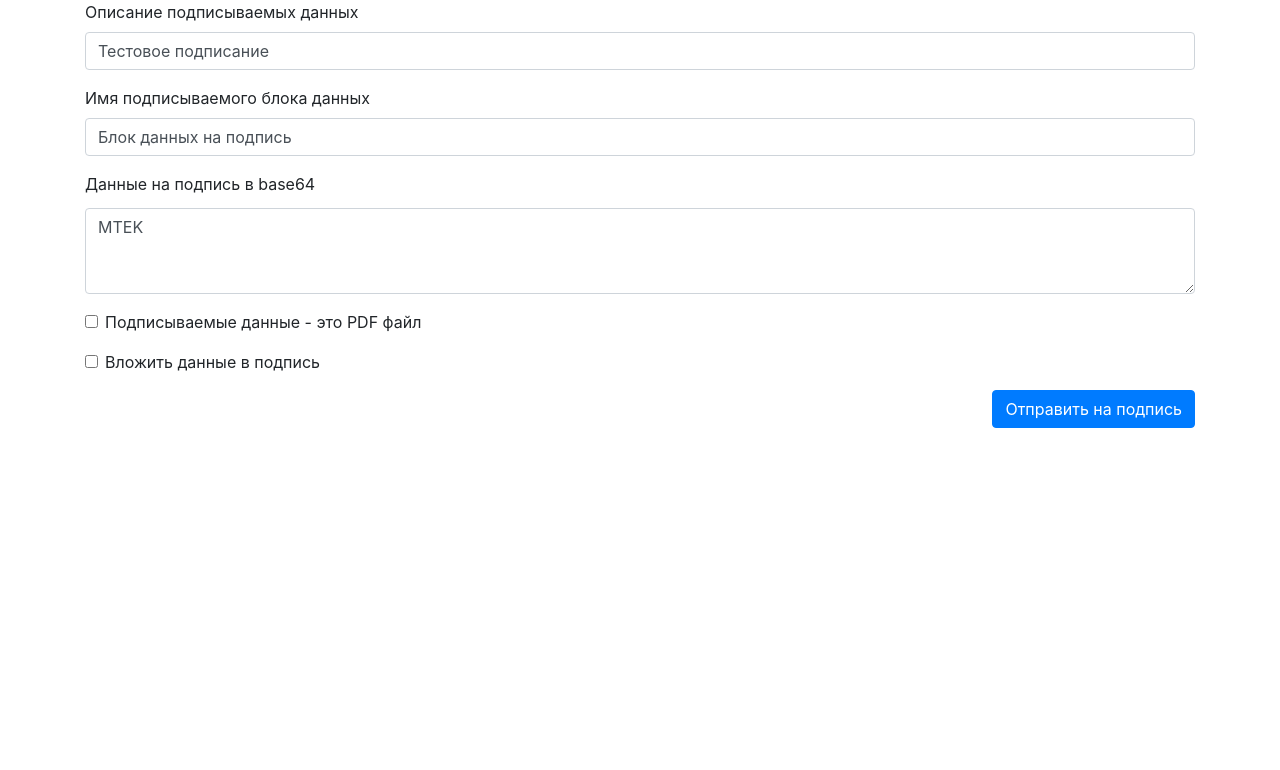
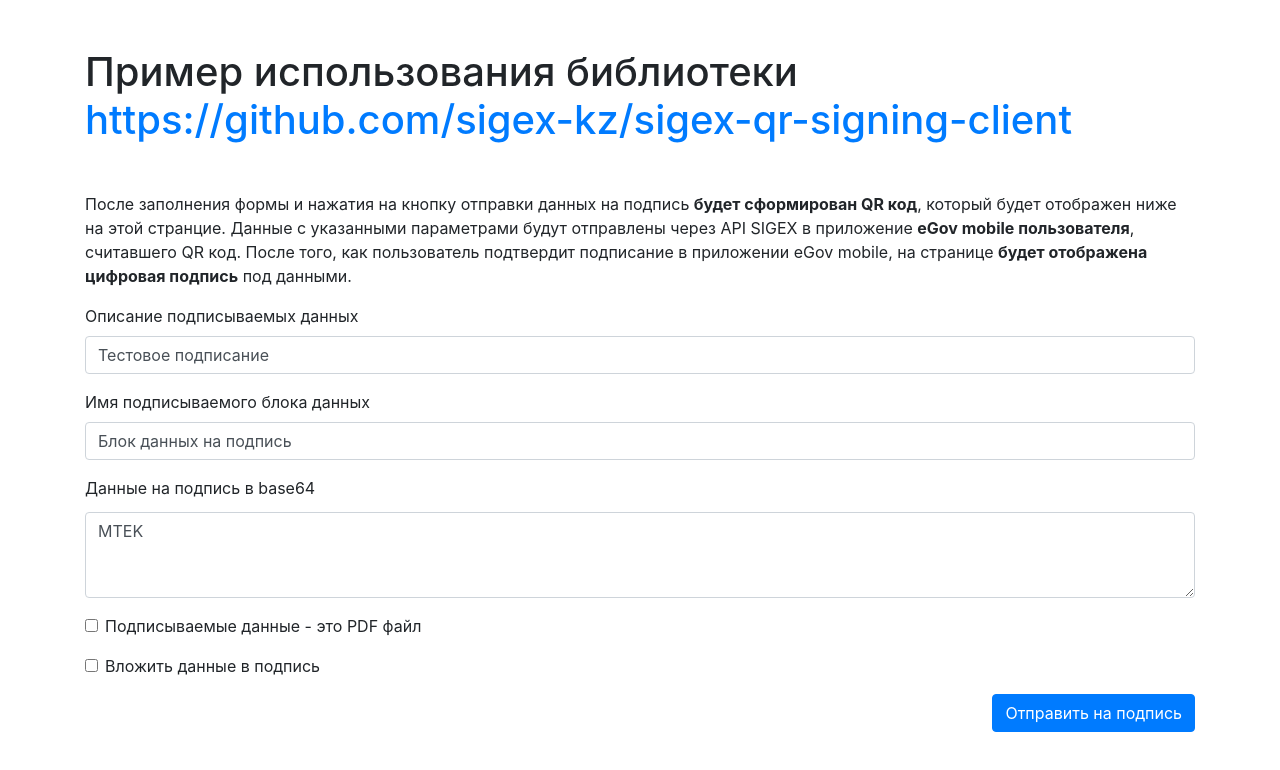
Before and after one commit to sigex-kz/sigex-qr-signing-client, a website with bundled scripts: page docs/index.html in a window 1280 px wide. Built offline with nearby package versions, Linux system fonts and the light colour scheme.

Commit message:
Пояснения на странице примера

```diff
--- a/docs/index.html
+++ b/docs/index.html
@@ -14,6 +14,14 @@
     <div class="container" id="app">
       <div class="row">
         <div class="col">
+
+          <h1 class="my-5">Пример использования библиотеки <a href="https://github.com/sigex-kz/sigex-qr-signing-client">https://github.com/sigex-kz/sigex-qr-signing-client</a></h1>
+
+          <p>
+            После заполнения формы и нажатия на кнопку отправки данных на подпись <strong>будет сформирован QR код</strong>, который будет отображен ниже на этой странцие.
+            Данные с указанными параметрами будут отправлены через API SIGEX в приложение <strong>eGov mobile пользователя</strong>, считавшего QR код.
+            После того, как пользователь подтвердит подписание в приложении eGov mobile, на странице <strong>будет отображена цифровая подпись</strong> под данными.
+          </p>
 
           <form v-on:submit.prevent="sign">
 
```
